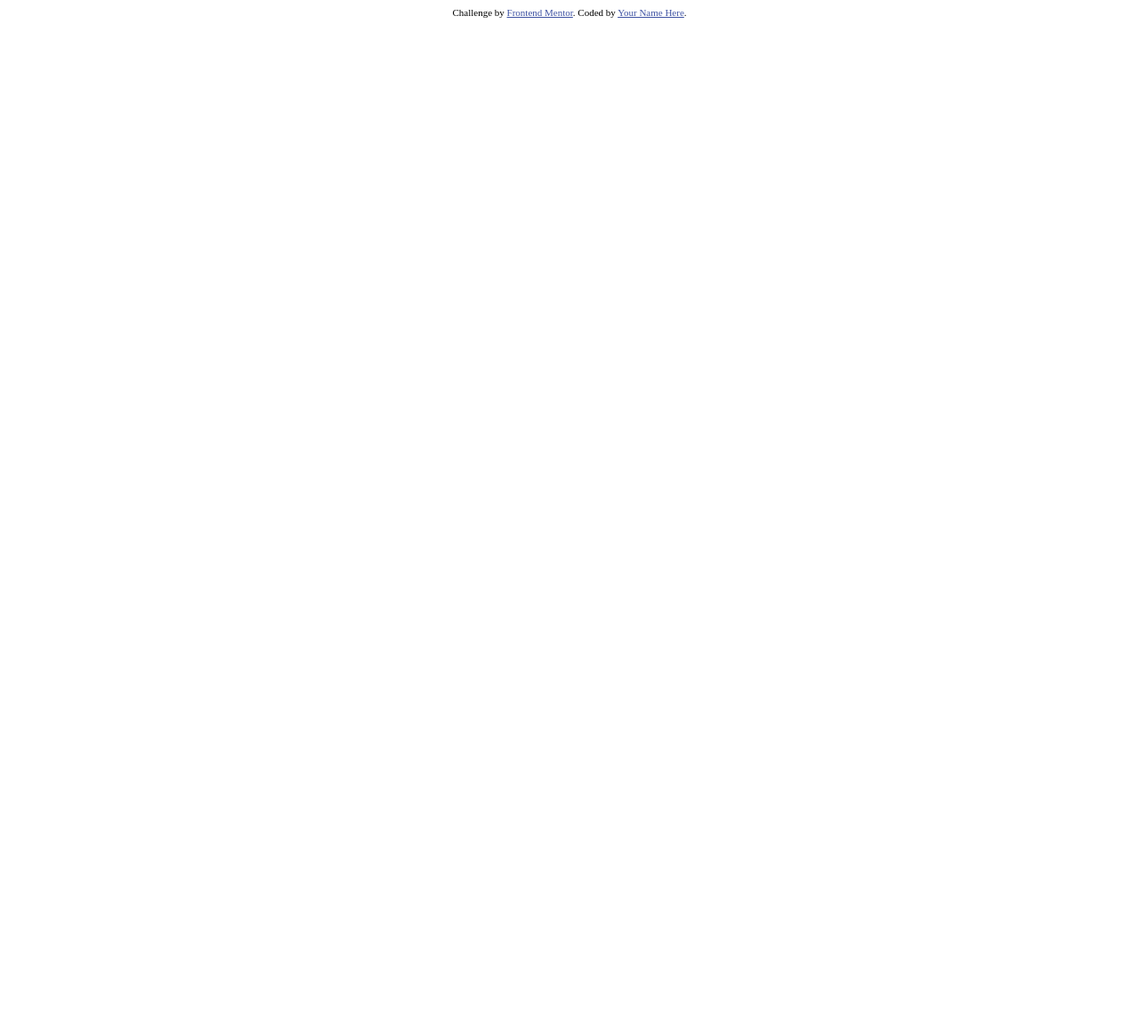
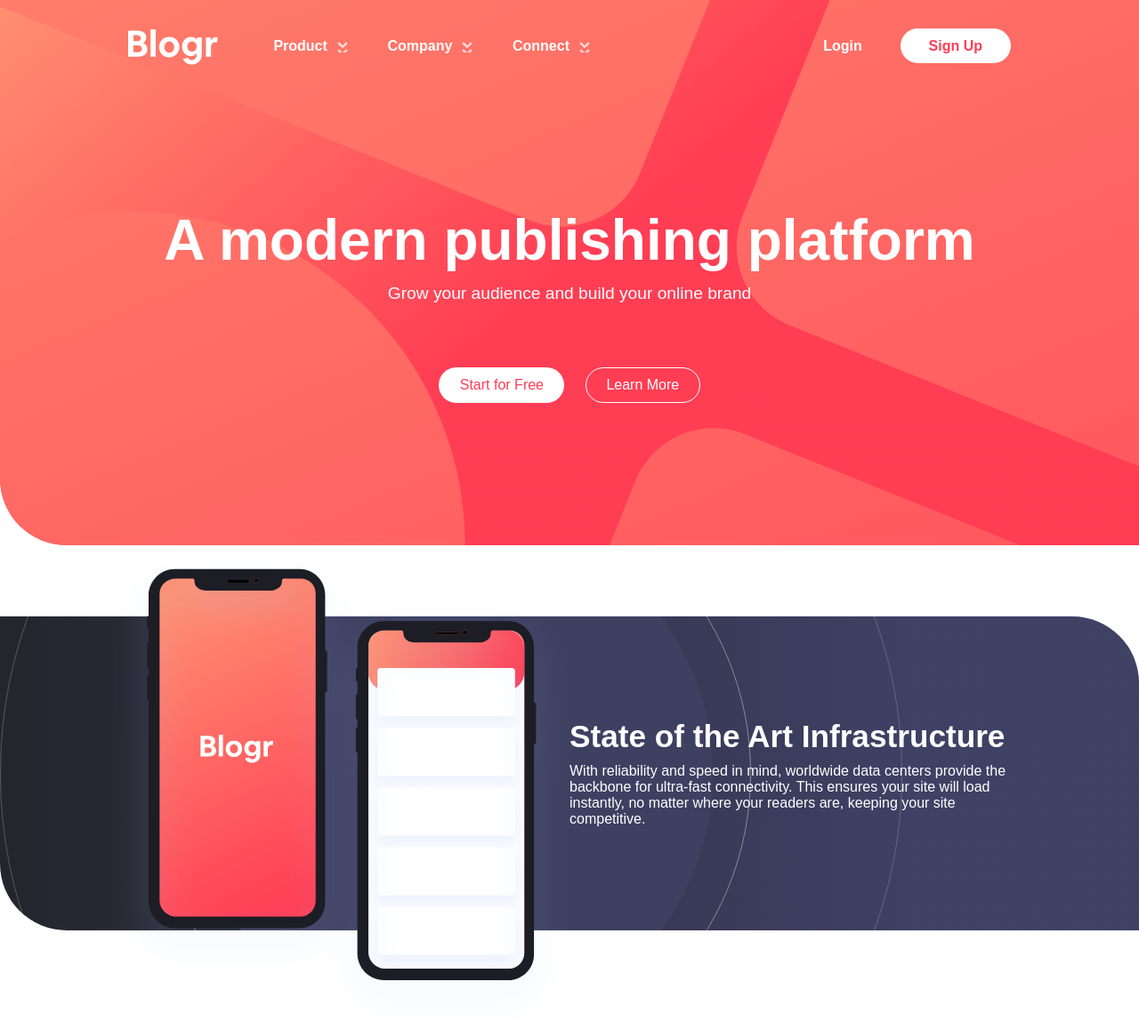
Before and after one commit to donCelis/blogr, a plain HTML site: page index.html in a window 1280 px wide. Shown: the whole page at 89% size. Before the commit the page ends 800 px from the top, so only its background shows below. Drawn offline with Linux system fonts and the light colour scheme.

Commit message:
Secciones/Guia profe

```diff
--- a/index.html
+++ b/index.html
@@ -1,24 +1,151 @@
 <!DOCTYPE html>
 <html lang="en">
+
 <head>
   <meta charset="UTF-8">
-  <meta name="viewport" content="width=device-width, initial-scale=1.0"> <!-- displays site properly based on user's device -->
+  <meta name="viewport" content="width=device-width, initial-scale=1.0">
+  <link rel="icon" type="image/png" sizes="32x32" href="./images/favicon-32x32.png">
+  <title>Frontend Mentor | [Blogr]</title>
+  <link rel="stylesheet" href="./styles/main.css">
 
-  <link rel="icon" type="image/png" sizes="32x32" href="./images/favicon-32x32.png">
 
-  <title>Frontend Mentor | [Blogr]</title>
+</head>
 
-  <!-- Feel free to remove these styles or customise in your own stylesheet 👍 -->
-  <style>
-    .attribution { font-size: 11px; text-align: center; }
-    .attribution a { color: hsl(228, 45%, 44%); }
-  </style>
-</head>
 <body>
+  <main class="home">
+    <div class="container">
+      <header class="row">
+        <menu class="row">
+          <h1 class="logo">
+            <img src="./assets/images/logo.svg" alt="Blogr">
+          </h1>
+          <a href="#">Product
+            <!--     Overview
+            Pricing
+            Marketplace
+            Features
+            Integrations -->
+          </a>
+          <a href="#">
+            Company
+            <!--   About
+            Team
+            Blog
+            Careers -->
+          </a>
+          <a href="#">
+            Connect
+
+            <!-- Contact
+            Newsletter
+            LinkedIn -->
+          </a>
+        </menu>
+        <nav>
+          <a href="#">Login</a>
+          <a  href="#">Sign Up</a>
+        </nav>
+      </header>
+      <section class="home-content">
+        <h2 class="home-title">A modern publishing platform</h2>
+        <p>
+          Grow your audience and build your online brand
+        </p>
+        <div class="home-btn">
+          <a href="#">Start for Free</a>
+          <a href="#">Learn More</a>
+        </div>
+      </section>
+    </div>
+    <img class="back" src="./assets/images/bg-pattern-intro.svg" alt="">
+  </main>
+
+
+<section class="telephone">
+  <div class="container">
+    <div class="row">
+      <picture><img class="img-fluid" src="./assets/images/illustration-phones.svg" alt=""></picture>
+    <article>
+      <h4>  State of the Art Infrastructure
+      </h4>
+      <p> With reliability and speed in mind, worldwide data centers provide the backbone for ultra-fast connectivity.
+        This ensures your site will load instantly, no matter where your readers are, keeping your site competitive.
+      </p>
+    </article>
+    </div>
+
+  </div>
+</section>
+
+
+  <!--
+  <section class="designed" >
+    <h2> Designed for the future</h2>
+    <div>
+
+        <div class="container">
+          <article>
+            <h3>Introducing an extensible editor</h3>
+            <p> Blogr features an exceedingly intuitive interface which lets you focus on one thing: creating content.
+              The editor supports management of multiple blogs and allows easy manipulation of embeds such as images,
+              videos, and Markdown. Extensibility with plugins and themes provide easy ways to add functionality or
+              change the looks of a blog.
+            </p>
+          </article>
+            <article>
+            <h3> Robust content management
+            </h3>
+            <p> Flexible content management enables users to easily move through posts. Increase the usability of your
+              blog
+              by adding customized categories, sections, format, or flow. With this functionality, you’re in full
+              control.</p>
+          </article>
+        </div>
+        <picture><img src="./assets/images/illustration-editor-desktop.svg" alt=""></picture>
+    </div>
+  </section>
+ --
+
+
+  <section class="laptop">
+    <div class="container">
+      <picture><img src="./assets/images/illustration-laptop-desktop.svg" alt=""></picture>
+      <div>
+        <article>
+          <h4>Free, open, simple</h4>
+          <p>Blogr is a free and open source application backed by a large community of helpful developers. It supports
+            features such as code syntax highlighting, RSS feeds, social media integration, third-party commenting
+            tools,
+            and works seamlessly with Google Analytics. The architecture is clean and is relatively easy to learn.
+          </p>
+        </article>
+        <article>
+          <h4>Powerful tooling</h4>
+          <p> Batteries included. We built a simple and straightforward CLI tool that makes customization and deployment
+            a breeze,
+            but capable of producing even the most complicated sites.</p>
+        </article>
+      </div>
+    </div>
+  </section>
+     --
+
+  ---------------------
 
 
 
-  <!--
+
+
+
+
+
+
+
+
+
+
+
+
 <section class="section_one">
   <header>
   <h1><img src="./assets/images/logo.svg" alt=""></h1>
@@ -33,96 +160,33 @@
           <li>Integrations</li>
         </ul>
       </li>
-      <li>Company</li>
-      <li>Connect</li>
+      <li>Company
+       <ul>
+          <li>About</li>
+          <li>Team</li>
+          <li>Blog</li>
+          <li>Career</li>
+        </ul>
+      </li>
+      <li>Connect
+        <ul>
+          <li>Contact</li>
+          <li>Newsletter</li>
+          <li>Blog</li>
+          <li>LinkedIn</li>
+        </ul>
+      </li>
     </ul>
+  </nav>
+
+  <div>
+
+  </div>
+  </header>
+</section>
+-->
 
 
-  </nav>
-  </header>
-</section>
+</body>
 
-
-
-
-
-
-
-
-
-
-
-<!--  --
-  About
-  Team
-  Blog
-  Careers
-<!--  --
-
-
-  Contact
-  Newsletter
-  LinkedIn
-
-  Login
-  Sign Up
-
-  A modern publishing platform
-  Grow your audience and build your online brand
-
-  Start for Free
-  Learn More
-
-  Designed for the future
-
-  Introducing an extensible editor
-  Blogr features an exceedingly intuitive interface which lets you focus on one thing: creating content.
-  The editor supports management of multiple blogs and allows easy manipulation of embeds such as images,
-  videos, and Markdown. Extensibility with plugins and themes provide easy ways to add functionality or
-  change the looks of a blog.
-
-  Robust content management
-  Flexible content management enables users to easily move through posts. Increase the usability of your blog
-  by adding customized categories, sections, format, or flow. With this functionality, you’re in full control.
-
-  State of the Art Infrastructure
-  With reliability and speed in mind, worldwide data centers provide the backbone for ultra-fast connectivity.
-  This ensures your site will load instantly, no matter where your readers are, keeping your site competitive.
-
-  Free, open, simple
-  Blogr is a free and open source application backed by a large community of helpful developers. It supports
-  features such as code syntax highlighting, RSS feeds, social media integration, third-party commenting tools,
-  and works seamlessly with Google Analytics. The architecture is clean and is relatively easy to learn.
-
-  Powerful tooling
-  Batteries included. We built a simple and straightforward CLI tool that makes customization and deployment a breeze, but
-  capable of producing even the most complicated sites.
-
-  Product
-
-  Overview
-  Pricing
-  Marketplace
-  Features
-  Integrations
-
-  Company
-
-  About
-  Team
-  Blog
-  Careers
-
-  Connect
-
-  Contact
-  Newsletter
-  LinkedIn
--->
-  <div class="attribution">
-    Challenge by <a href="https://www.frontendmentor.io?ref=challenge" target="_blank">Frontend Mentor</a>.
-    Coded by <a href="#">Your Name Here</a>.
-  </div>
-
-</body>
 </html>
--- a/styles/main.css
+++ b/styles/main.css
@@ -0,0 +1,177 @@
+:root {
+    --main-font: "Overpass", sans-serif;
+    --title-font: "Ubuntu", sans-serif;
+
+    --light-red: hsl(356, 100%, 66%); /*  (CTA text) */
+    --very-light-red: hsl(355, 100%, 74%); /* (CTA hover background) */
+    --very-dark-blue: hsl(208, 49%, 24%); /* (headings) */
+
+    --white: hsl(0, 0%, 100%); /* (text) */
+    --grayish-blue: hsl(240, 2%, 79%); /* (footer text) */
+    --very-dark-grayish-blue: hsl(207, 13%, 34%); /* (body copy) */
+    --very-dark-black-blue: hsl(240, 10%, 16%); /* (footer background) */
+
+    /* Gradients */
+    --very-light-red: hsl(13, 100%, 72%);
+    --light-red: hsl(353, 100%, 62%);
+    --main-gradient: linear-gradient(
+      140deg,
+      var(--very-light-red) 0%,
+      var(--light-red) 50%
+    );
+
+    --very-dark-gray-blue: hsl(237, 17%, 21%);
+    --very-dark-desaturated-blue: hsl(237, 23%, 32%);
+  }
+
+* {
+  margin: 0;
+  padding: 0;
+  border: 0;
+  outline: 0;
+  box-sizing: border-box;
+  }
+
+body{
+  font-family: var(--main-font);
+  font-weight: normal;
+}
+a{
+  text-decoration: none;
+}
+
+.row{
+  display: flex;
+  flex-flow: row wrap;
+}
+.container{
+  width: 80%;
+  margin:  0 auto;
+  max-width: 1440px;
+}
+.img-fluid{
+  width: 100%;
+  vertical-align: middle;
+}
+
+/*home*/
+.home{
+  background: var(--main-gradient);
+  position: relative;
+  overflow: hidden;
+  color: var(--white);
+  border-bottom-left-radius: 75px ;
+}
+.home .container{
+  position: relative;
+  z-index: 1;
+}
+.home .back {
+  position:absolute;
+  right: -80%;
+  top: 60%;
+  transform: translateY(-50%) scale(0.95);
+  z-index: 0;
+}
+.home header{
+  align-items: center;
+  padding: 2rem 0 0rem;
+  justify-content: space-between;
+}
+.home .logo {
+  margin-right: 2.5rem;
+}
+.home menu {
+  align-items: center;
+  margin-left: 1rem;
+
+}
+.home menu a:after {
+  content:"";
+  background: url(../assets/images/icon-arrow-light.svg);
+  background-size: contain;
+  width: 12px;
+  height: 12px;
+  display: inline-block;
+  vertical-align: middle;
+  margin-left: 0.4rem;
+}
+.home menu a, .home nav a{
+  color:var(--white);
+  font-family: var(--main-font);
+  font-weight: 600;
+  margin: 0 1rem;
+  padding: 0.4rem;
+  position: relative;
+}
+.home nav a:last-child{
+  background: var(--white);
+  color: var(--light-red);
+  border-radius: 50px;
+  padding: 0.7rem 2rem;
+}
+.home menu img{
+  vertical-align: middle;
+}
+.home-content{
+  text-align: center;
+  padding: 10rem 0;
+}
+.home-title{
+  font-size: 4em;
+}
+.home-content p{
+  margin: 0.8rem 0 4.5rem;
+  font-size: 1.2em;
+}
+.home-btn a{
+color: var(--light-red);
+background: var(--white);
+margin: 0 0.6rem;
+padding: 0.6rem 1.4rem;
+display: inline-block;
+border-radius: 50px;
+border: 1px solid transparent;
+}
+.home-btn a:last-child{
+color: var(--white);
+background: transparent;
+border: 1px solid var(--white);
+}
+
+/*telephone*/
+.telephone{
+  background: linear-gradient(90deg, var(--very-dark-black-blue) 0%,
+  var(--very-dark-desaturated-blue)80%);
+  color: var(--white);
+  border-top-right-radius: 75px;
+  border-bottom-left-radius: 75px;
+  margin: 5rem 0;
+  position: relative;
+}
+.telephone::before{
+  content:"";
+  background: url(../assets/images/bg-pattern-circles.svg);
+  background-repeat: no-repeat;
+  background-position: left center;
+  position: absolute;
+  width: 100%;
+  height: 100%;
+  border-top-right-radius: 75px;
+  border-bottom-left-radius: 75px;
+}
+.telephone .row{
+align-items: center;
+justify-content: space-between;
+position: relative;
+}
+.telephone picture, .telephone article{
+flex-basis: 50%;
+}
+.telephone picture{
+  margin: -4.5rem 0 -7rem;
+}
+.telephone article h4{
+  font-size: 2.2em;
+  margin-bottom: 0.6rem;
+}
```
